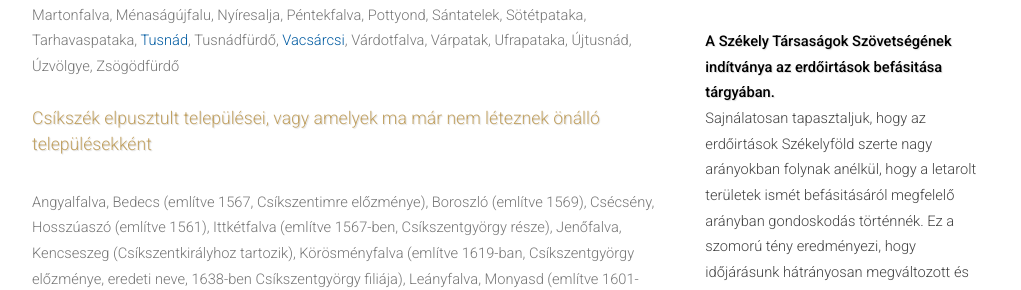
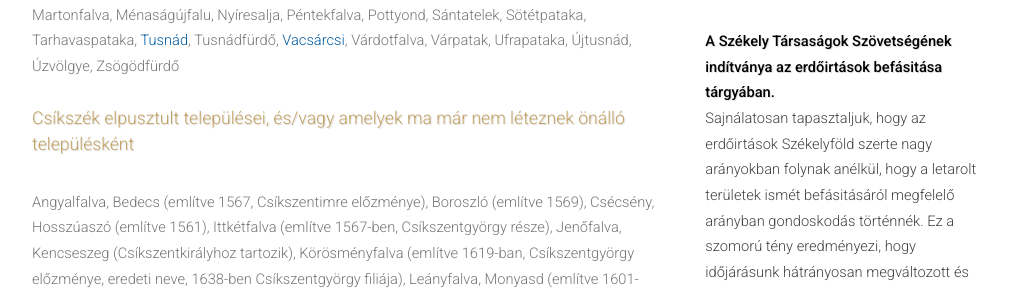
Before and after one commit to siculia/siculia.github.io, a Jekyll site: the page built from siculia-csikszek.html, in a window 1280 px wide and 900 px high, scrolled down 1016 px. Shown: the part 152-442 px from the top of the window, without its empty margins (128-1149 px from the left). Built offline with Jekyll 4.4.1, drawn with Linux system fonts in a browser that asks for light colours; nearby versions of some CDN libraries; library files that are not in the unit come from our copies.

Commit message:
Eltünt települések

```diff
--- a/siculia-csikszek.html
+++ b/siculia-csikszek.html
@@ -39,7 +39,7 @@ layout: default
 
 							<header>
 								<p>
-								<h3 class="byline">Csíkszék elpusztult települései, vagy amelyek ma már nem léteznek önálló településekként</h3>
+								<h3 class="byline">Csíkszék elpusztult települései, és/vagy amelyek ma már nem léteznek önálló településként</h3>
 							 </p>
 							</header>
 
```
